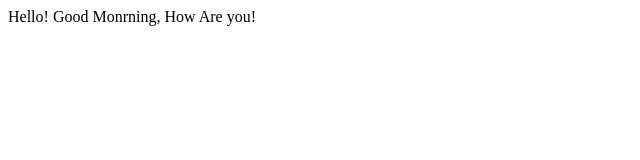
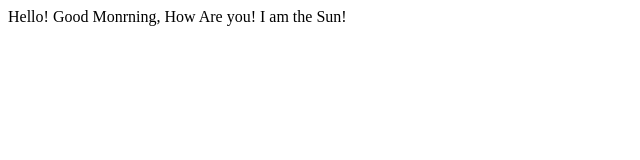
Before and after one commit to tdip/qapio-demo-progress, a React (Vite) app in the folder progress-monitor/: page / in a window 1280 px wide. Shown: the top 160 px of the page, without its empty margins (0-640 px from the left). Built offline with nearby package versions, Linux system fonts and the light colour scheme.

Commit message:
pushe again

```diff
--- a/progress-monitor/src/index.tsx
+++ b/progress-monitor/src/index.tsx
@@ -5,7 +5,7 @@ function MainComponent(props: {}) {
 
     return (
         <div>
-            Hello! Good Monrning, How Are you!
+            Hello! Good Monrning, How Are you! I am the Sun!
         </div>
     );
 }
```
Also changed, not shown: 2 other files (tests, documents, lock files or other folders).
